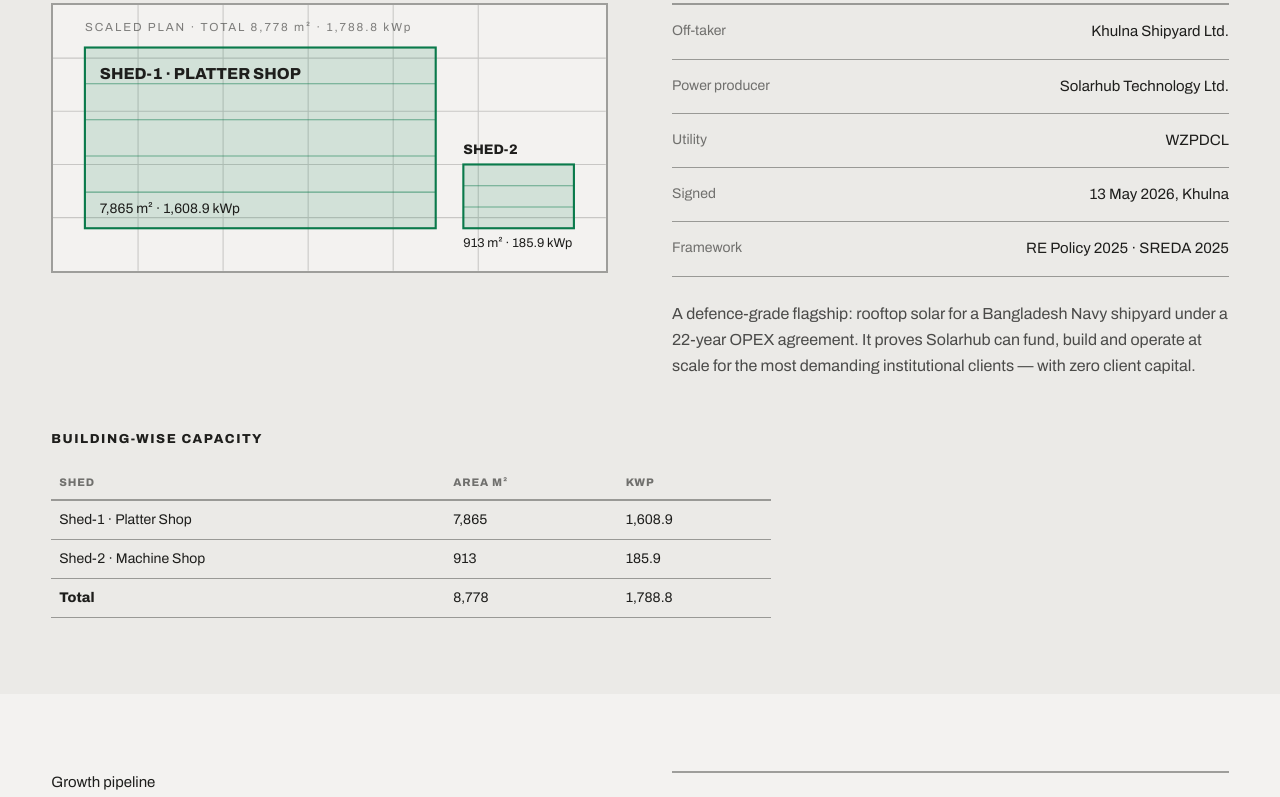
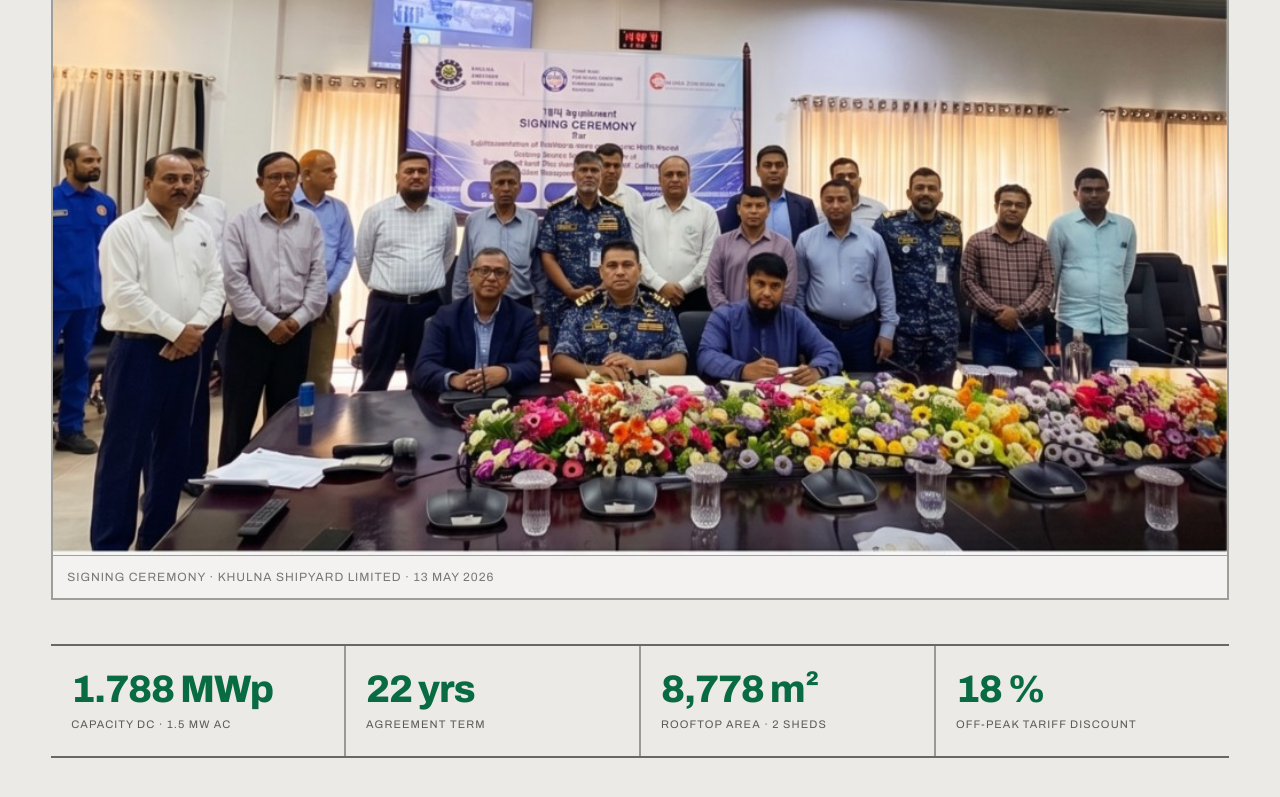
Before and after one commit to Nayrit/SolarLAB, a Next.js app: page /flagship in a window 1280 px wide. Shown: the part 980-1777 px from the top of the page. Built offline with nearby package versions, Linux system fonts and the light colour scheme; no server answers.

Commit message:
flagship photo

```diff
--- a/src/app/flagship/page.tsx
+++ b/src/app/flagship/page.tsx
@@ -16,6 +16,7 @@
     url: absoluteUrl("/flagship"),
     brand: { "@id": absoluteUrl("/#organization") },
     category: "Rooftop solar photovoltaic plant",
+    image: absoluteUrl("/projects/khulna-shipyard-signing.png"),
     additionalProperty: [
       {
         "@type": "PropertyValue",
--- a/src/components/sections/FlagshipSection.tsx
+++ b/src/components/sections/FlagshipSection.tsx
@@ -1,3 +1,4 @@
+import Image from "next/image";
 import { flagshipParties, flagshipSheds, flagshipStats } from "@/lib/content";
 import { Reveal } from "@/components/Reveal";
 
@@ -34,12 +35,30 @@
           <h2 className="display" style={{ maxWidth: "20ch" }}>
             Khulna Shipyard Limited
           </h2>
-          <p className="lede" style={{ maxWidth: "64ch", marginBottom: 44 }}>
+          <p className="lede" style={{ maxWidth: "64ch", marginBottom: 36 }}>
             A 22-year tripartite Power Purchase Agreement with Khulna Shipyard
             Ltd., a Bangladesh Navy installation, and West Zone Power
             Distribution Company Ltd. — rooftop solar under the OPEX model,
             signed 13 May 2026 in Khulna.
           </p>
+        </Reveal>
+
+        <Reveal delay={60}>
+          <figure className="flagship-photo">
+            <Image
+              src="/projects/khulna-shipyard-signing.png"
+              alt="Agreement signing ceremony at Khulna Shipyard Limited with Solarhub and institutional partners, Khulna, 13 May 2026"
+              width={1024}
+              height={654}
+              sizes="(max-width: 900px) 100vw, 1200px"
+              quality={100}
+              unoptimized
+              priority
+            />
+            <figcaption>
+              Signing ceremony · Khulna Shipyard Limited · 13 May 2026
+            </figcaption>
+          </figure>
         </Reveal>
 
         <div className="grid-divider grid-cols-4" style={{ marginBottom: 44 }}>
@@ -193,7 +212,14 @@
                     i === 0 ? "2px solid var(--color-divider)" : undefined,
                 }}
               >
-                <span className="label" style={{ fontSize: 14, letterSpacing: 0, textTransform: "none" }}>
+                <span
+                  className="label"
+                  style={{
+                    fontSize: 14,
+                    letterSpacing: 0,
+                    textTransform: "none",
+                  }}
+                >
                   {row.label}
                 </span>
                 <span className="value">{row.value}</span>
--- a/src/styles/site.css
+++ b/src/styles/site.css
@@ -638,6 +638,31 @@
   height: 100%;
   object-fit: cover;
   object-position: center top;
+}
+
+.flagship-photo {
+  margin: 0 0 44px;
+  border: 2px solid var(--color-divider);
+  background: var(--color-bg);
+}
+
+.flagship-photo img {
+  display: block;
+  width: 100%;
+  height: auto;
+  aspect-ratio: 1024 / 654;
+  object-fit: cover;
+  object-position: center center;
+}
+
+.flagship-photo figcaption {
+  margin: 0;
+  padding: 12px 14px;
+  font-size: 12px;
+  letter-spacing: 0.08em;
+  text-transform: uppercase;
+  color: color-mix(in srgb, var(--color-text) 58%, transparent);
+  border-top: 1px solid var(--color-divider);
 }
 
 .group-card {
```
Also changed, not shown: public/projects/khulna-shipyard-signing.png (added).
